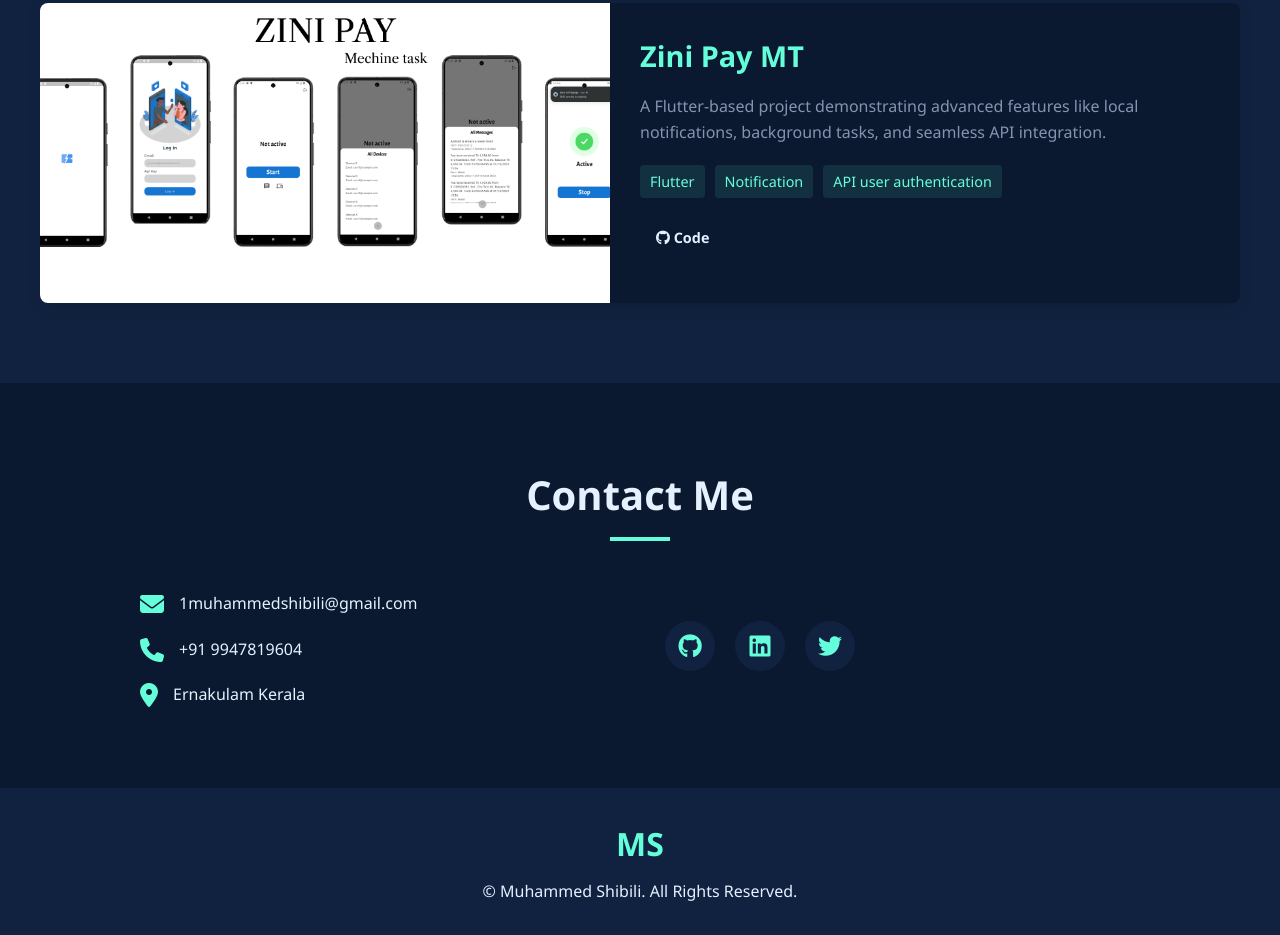
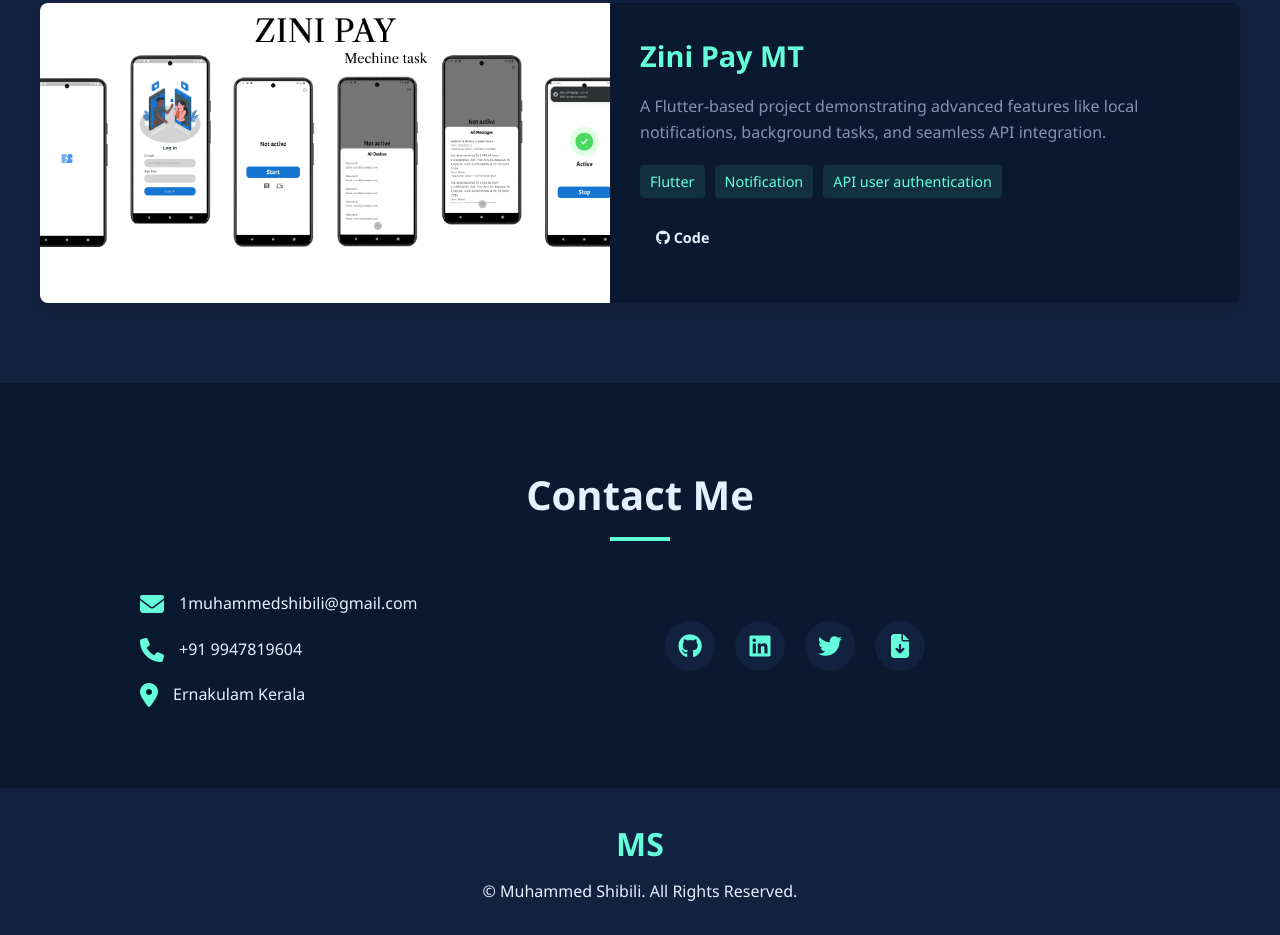
Before and after one commit to 1Muhammed-Shibili/portfolio, a plain HTML site: page index.html in a window 1280 px wide. Shown: the part 4046-4981 px from the top of the page. Drawn offline with Linux system fonts and the light colour scheme.

Commit message:
second commit

```diff
--- a/index.html
+++ b/index.html
@@ -285,6 +285,9 @@
                 <a href="https://twitter.com/1MShibili" target="_blank" class="social-link">
                     <i class="fab fa-twitter"></i>
                 </a>
+                <a href="assets/resume.pdf" download class="social-link">
+                    <i class="fas fa-file-download"></i>
+                  </a>
             </div>
         </div>
     </section>
```
Also changed, not shown: 1 other file.
